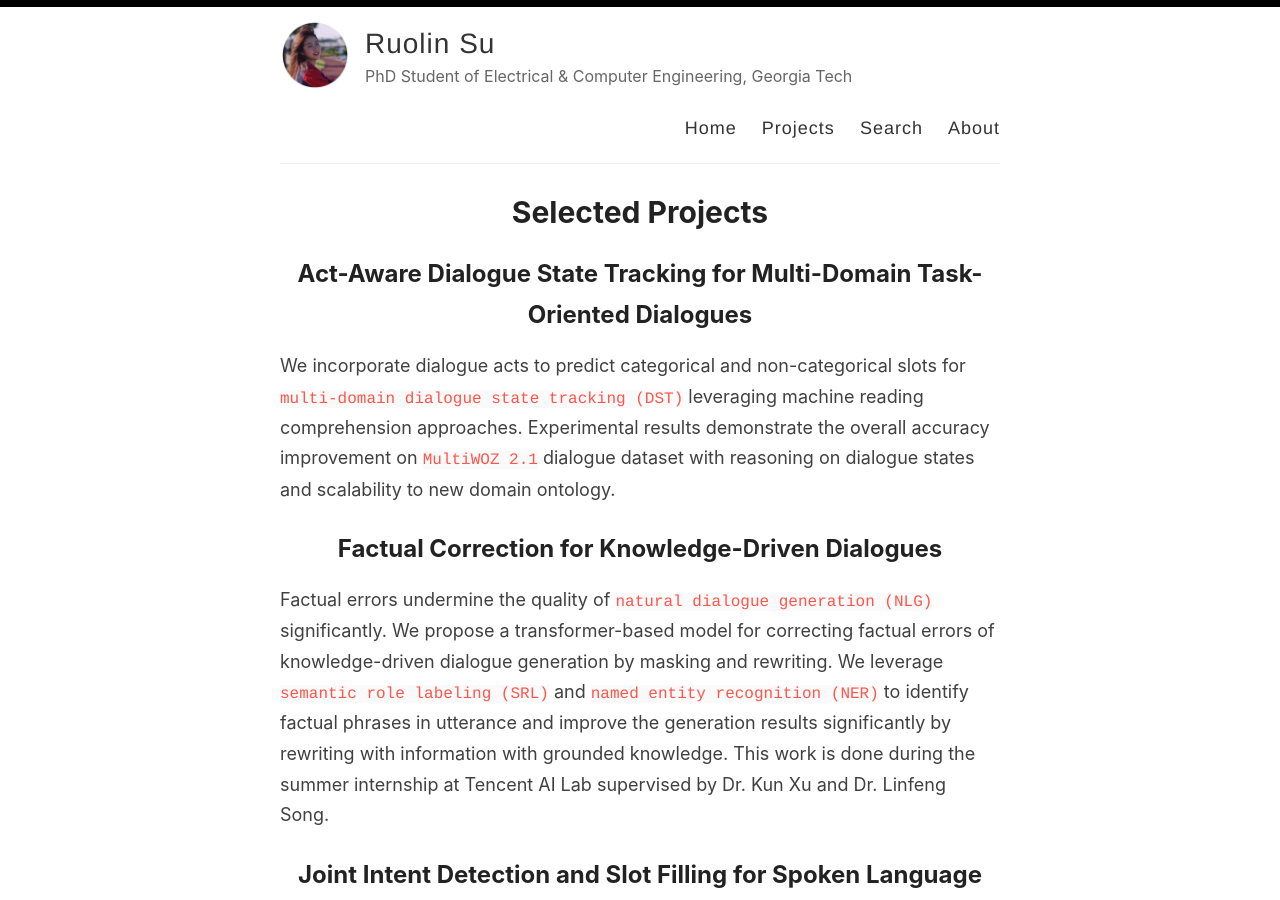
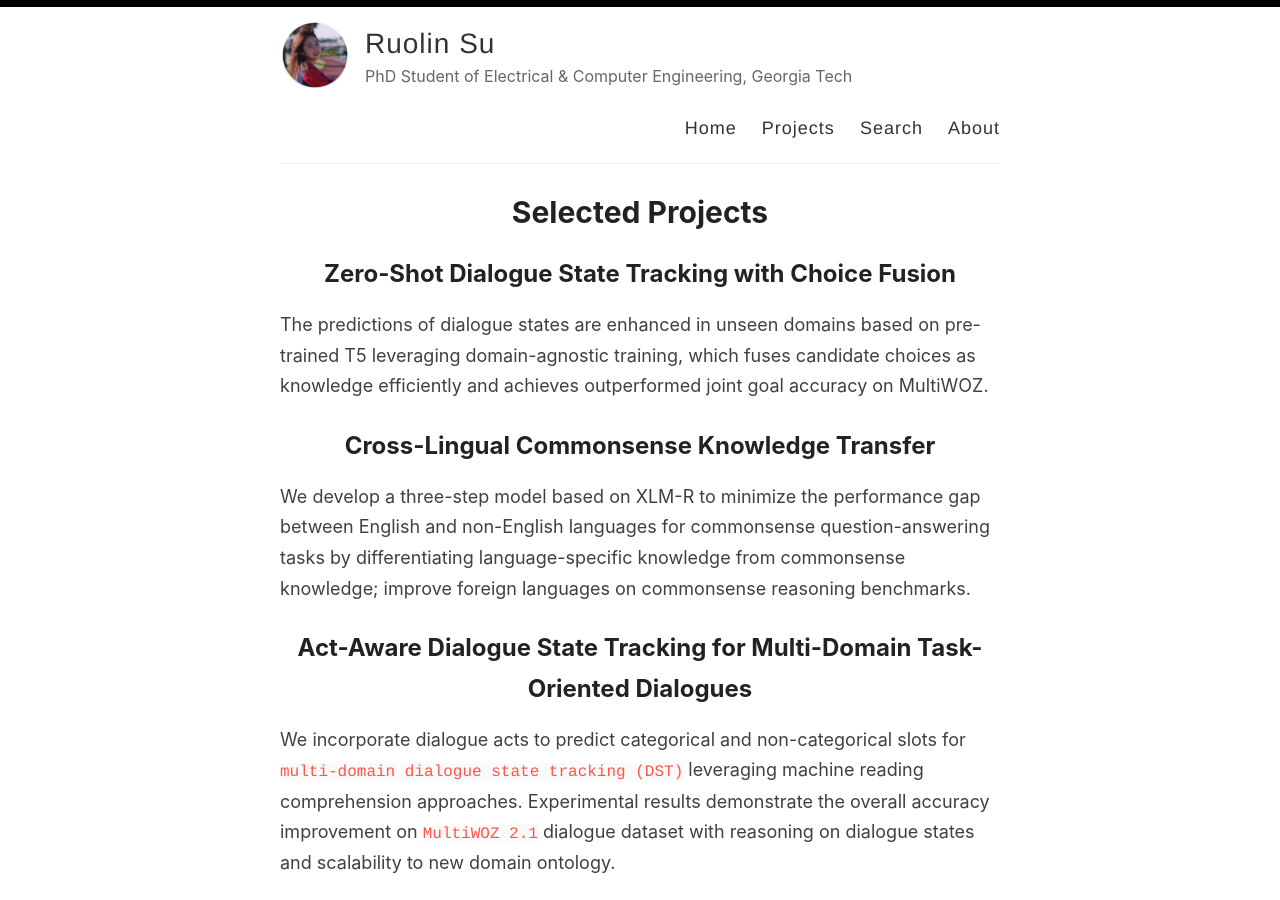
Before and after one commit to youlandasu/youlandasu.github.io, a Jekyll site: the page built from _pages/projects.md, in a window 1280 px wide and 900 px high. Built offline with Jekyll 4.4.1, drawn with Linux system fonts in a browser that asks for light colours.

Commit message:
Update projects.md

```diff
--- a/_pages/projects.md
+++ b/_pages/projects.md
@@ -3,6 +3,13 @@ layout: page
 title: Selected Projects
 permalink: /projects/
 ---
+## Zero-Shot Dialogue State Tracking with Choice Fusion
+
+The predictions of dialogue states are enhanced in unseen domains based on pre-trained T5 leveraging domain-agnostic training, which fuses candidate choices as knowledge efficiently and achieves outperformed joint goal accuracy on MultiWOZ.
+
+##  Cross-Lingual Commonsense Knowledge Transfer
+
+We develop a three-step model based on XLM-R to minimize the performance gap between English and non-English languages for commonsense question-answering tasks by differentiating language-specific knowledge from commonsense knowledge; improve foreign languages on commonsense reasoning benchmarks.
 
 ## Act-Aware Dialogue State Tracking for Multi-Domain Task-Oriented Dialogues
 
```
